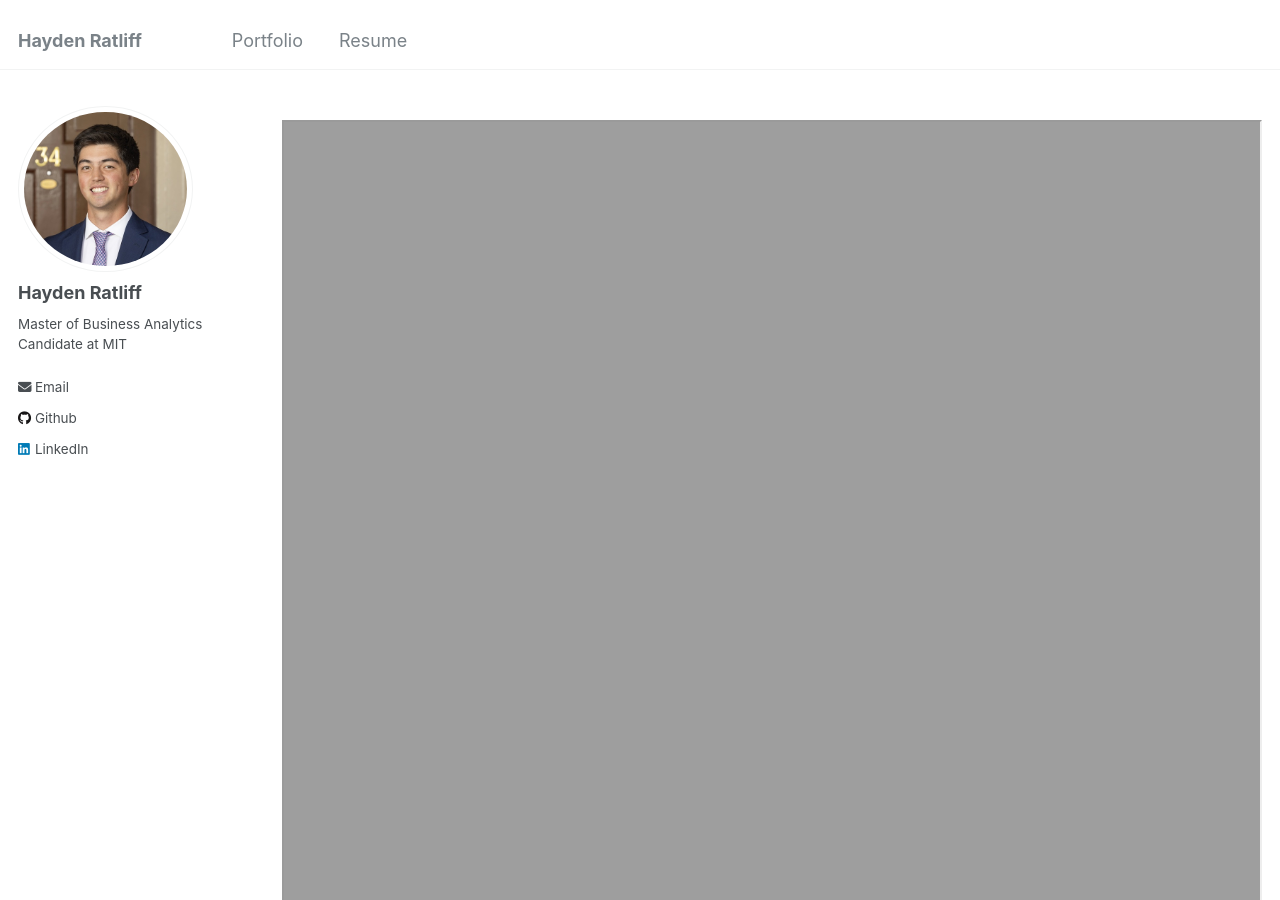
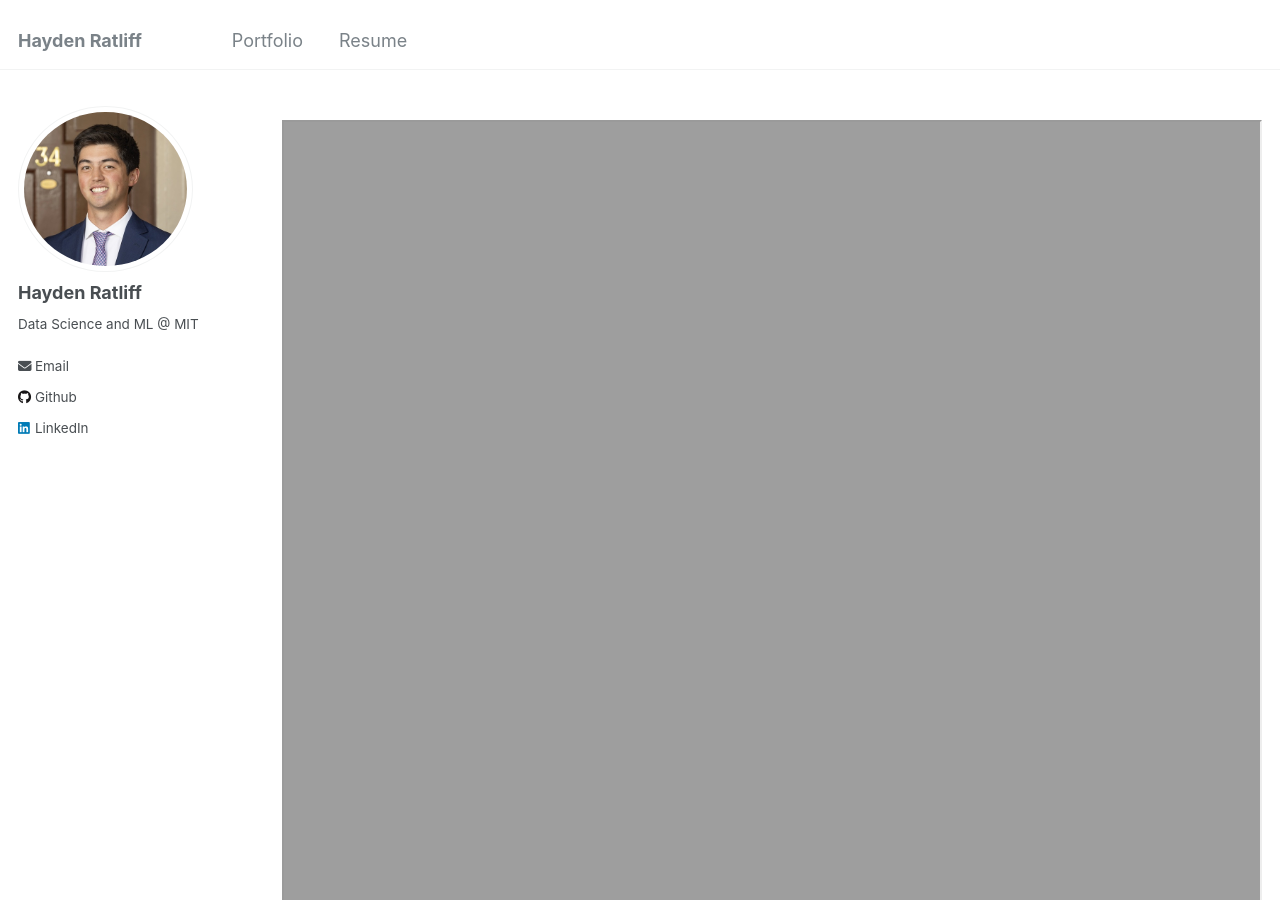
Before and after one commit to haydenratliff/haydenratliff.github.io, a Jekyll site: the page built from _pages/resume.md, in a window 1280 px wide and 900 px high. Built offline with Jekyll 4.4.1, drawn with Linux system fonts in a browser that asks for light colours.

Commit message:
update bio

```diff
--- a/_config.yml
+++ b/_config.yml
@@ -11,7 +11,7 @@ locale                   : "en-US"
 title                    : "Hayden Ratliff"
 title_separator          : "-"
 name                     : &name "Hayden Ratliff"
-description              : &description "Master of Business Analytics Candidate at MIT"
+description              : &description "Data Science and ML @ MIT"
 url                      : https://haydenratliff.github.io # the base hostname & protocol for your site e.g. "https://mmistakes.github.io"
 baseurl                  : "" # the subpath of your site, e.g. "/blog"
 repository               : "haydenratliff/haydenratliff.github.io"
@@ -25,7 +25,7 @@ author:
   avatar           : "profile.jpg"
   name             : "Hayden Ratliff"
   pronouns         : # example: "she/her"
-  bio              : "Master of Business Analytics Candidate at MIT"
+  bio              : "Data Science and ML @ MIT"
   location         : # location
   employer         : # employer
   uri              : # URL
```
